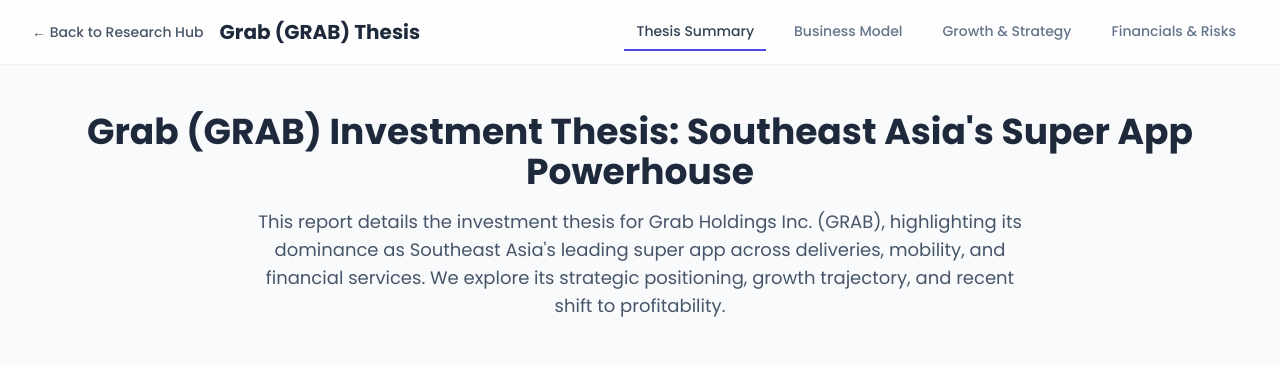
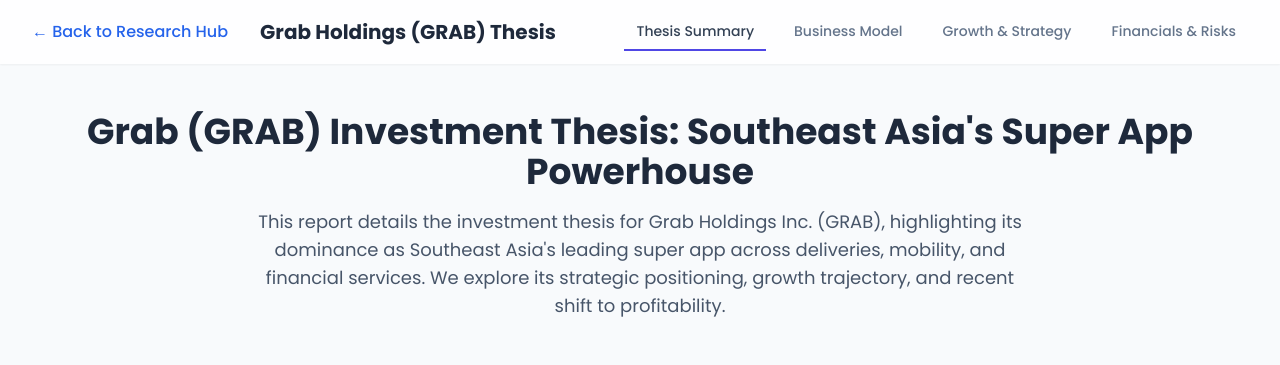
Before and after one commit to devangdshah/investment-research-hub, a website: page grab-investment-thesis.html in a window 1280 px wide. Shown: the top 365 px of the page. Drawn offline with nearby package versions, Linux system fonts and the light colour scheme.

Commit message:
Standardize back navigation links across all investment thesis reports for consistency

```diff
--- a/grab-investment-thesis.html
+++ b/grab-investment-thesis.html
@@ -91,10 +91,8 @@
         <nav class="container mx-auto px-4 sm:px-6 lg:px-8">
             <div class="flex items-center justify-between h-16">
                 <div class="flex items-center space-x-4">
-                    <a href="index.html" class="text-slate-600 hover:text-slate-800 text-sm font-medium">
-                        ← Back to Research Hub
-                    </a>
-                    <h1 class="text-xl font-bold text-slate-800">Grab (GRAB) Thesis</h1>
+                    <a href="index.html" class="text-blue-600 hover:text-blue-800 font-medium mr-4">← Back to Research Hub</a>
+                    <h1 class="text-xl font-bold text-slate-800">Grab Holdings (GRAB) Thesis</h1>
                 </div>
                 <div class="hidden md:block">
                     <div class="ml-10 flex items-baseline space-x-4">
```
Also changed, not shown: abcl-investment-thesis.html (+1 -3 lines), rivn-investment-thesis.html (+1 -3 lines), smci-investment-thesis.html (+1 -3 lines).
